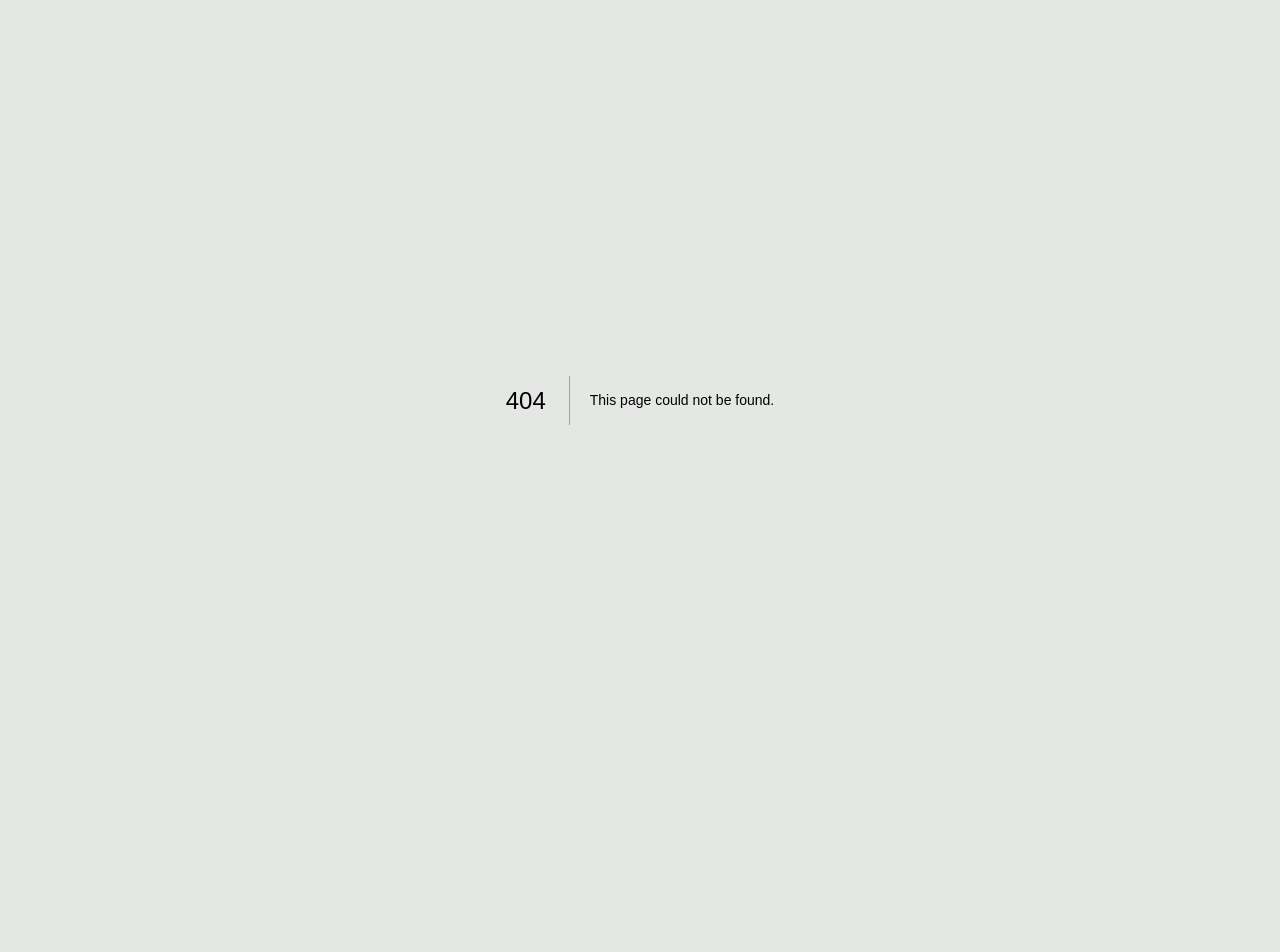
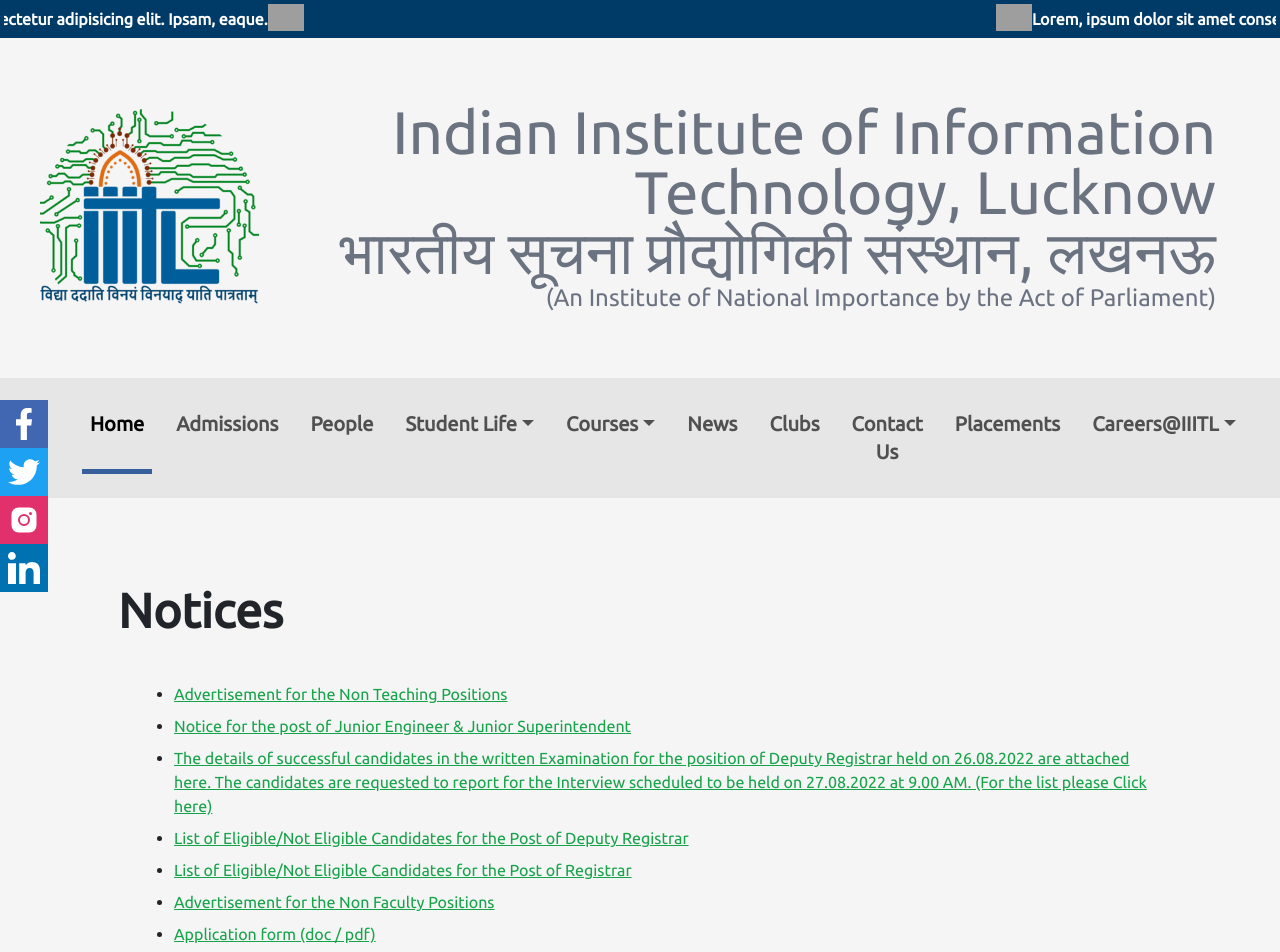
Before and after one commit to web-iiitl/IIITL-site, a Next.js app: page /careers/Nonteach_pos in a window 1280 px wide. Before the commit this address had no page. Shown: the top 952 px of the page. Before the commit the page ends 800 px from the top, so only its background shows below. Built offline with nearby package versions, Linux system fonts and the light colour scheme; grey boxes are pictures that could not be loaded.

Commit message:
careers done

```diff
--- a/components/Navbar.tsx
+++ b/components/Navbar.tsx
@@ -151,7 +151,7 @@
               <NavDropdown title="Careers@IIITL" id="navbarScrollingDropdown"  onMouseEnter={() => handleTabHover("careers@iiitl")}
                 onMouseLeave={handleTabLeave}
                 className={activeTab === "careers@iiitl" ? styles.active : ""}>
-                <NavDropdown.Item href="/careers/Nonteachingpos">Non Teaching Positions</NavDropdown.Item>
+                <NavDropdown.Item href="/careers/Nonteach_pos">Non Teaching Positions</NavDropdown.Item>
                 <NavDropdown.Item href="/careers/Faculty_pos">
                   Faculty Positions
                 </NavDropdown.Item>
--- a/pages/careers/Faculty_pos.tsx
+++ b/pages/careers/Faculty_pos.tsx
@@ -5,78 +5,88 @@
   return (
     <>
       <Layout>
-
         <div className="container mx-auto mt-10 p-5">
-      <h2 className="text-2xl font-semibold mb-5">Faculty Positions</h2>
+          <h2 className="text-5xl font-extrabold  mb-5">Faculty Positions</h2>
           <ul className="list-disc ml-6 space-y-2">
             <li>
-
+              <Link legacyBehavior href="/">
                 <a className="text-green-600 hover:text-green-700">
-             <p>Advertisement for Walk-In-Interview for the Adhoc Faculty CS/IT</p>
+                  Advertisement for Walk-In-Interview for the Adhoc Faculty CS/IT
                 </a>
-
+              </Link>
             </li>
             <li>
-
+              <Link legacyBehavior href="/">
                 <a className="text-green-600 hover:text-green-700">
-             <p>Notice Interview dates for CS&IT on August 2-3, 2023.</p>
-            </a ></li>
-       <li>
-
-           <a className="text-green-600 hover:text-green-700">
-            <p></p>  Details of Interview schedule
-            </a> </li>
-       <li>
-
-            <a className="text-green-600 hover:text-green-700">
-             <p></p> Details of Redressal Grievance
+                  Notice Interview dates for CS&IT on August 2-3, 2023.
                 </a>
-
+              </Link>
             </li>
             <li>
-
+              <Link legacyBehavior href="/">
                 <a className="text-green-600 hover:text-green-700">
-             <p></p> Details of Shortlisting of Applications for the Faculty positions (Mathematics – Interview Date- 18.07.2023, Management & Humanities- Interview Date- 21.07.2023 & CS/IT Deptt- Interview Date(s)- 22.07.2023 & 23.07.2023)
+                  Details of Interview schedule
                 </a>
-
+              </Link>
             </li>
             <li>
-
+              <Link legacyBehavior href="/">
                 <a className="text-green-600 hover:text-green-700">
-             <p></p> Walk In Interview for Temporary Faculty in Department of Mathematics
+                  Details of Redressal Grievance
                 </a>
-
+              </Link>
             </li>
             <li>
-
+              <Link legacyBehavior href="/">
                 <a className="text-green-600 hover:text-green-700">
-             <p></p> Closure of Rolling Advertisement No. IIITL/Recruitment/2021/RA-02 dt. 24.11.2021 with effect from 11.59 pm of 10.01.2023.
+                  Details of Shortlisting of Applications for the Faculty positions (Mathematics – Interview Date- 18.07.2023, Management & Humanities- Interview Date- 21.07.2023 & CS/IT Deptt- Interview Date(s)- 22.07.2023 & 23.07.2023)
                 </a>
-
+              </Link>
             </li>
             <li>
-
+              <Link legacyBehavior href="/">
                 <a className="text-green-600 hover:text-green-700">
-            <p>List of Shortlisted & Not Shortlisted candidates for Faculty Positions in CS/IT Department</p>
-            </a> </li>
+                  Walk In Interview for Temporary Faculty in Department of Mathematics
+                </a>
+              </Link>
+            </li>
             <li>
-
+              <Link legacyBehavior href="/">
                 <a className="text-green-600 hover:text-green-700">
-             <p>List of Shortlisted Candidates for Teaching Positions in Department of Mathematics</p>
-            </a> </li>
+                  Closure of Rolling Advertisement No. IIITL/Recruitment/2021/RA-02 dt. 24.11.2021 with effect from 11.59 pm of 10.01.2023.
+                </a>
+              </Link>
+            </li>
             <li>
-
+              <Link legacyBehavior href="/">
                 <a className="text-green-600 hover:text-green-700">
-             <p>Notice Advertisement for the Faculty</p>
-            </a> </li>
+                  List of Shortlisted & Not Shortlisted candidates for Faculty Positions in CS/IT Department
+                </a>
+              </Link>
+            </li>
             <li>
-
+              <Link legacyBehavior href="/">
                 <a className="text-green-600 hover:text-green-700">
-             <p>Apply Now</p>
-            </a> </li>
+                  List of Shortlisted Candidates for Teaching Positions in Department of Mathematics
+                </a>
+              </Link>
+            </li>
+            <li>
+              <Link legacyBehavior href="/">
+                <a className="text-green-600 hover:text-green-700">
+                  Notice Advertisement for the Faculty
+                </a>
+              </Link>
+            </li>
+            <li>
+              <Link legacyBehavior href="/">
+                <a className="text-green-600 hover:text-green-700">
+                  Apply Now
+                </a>
+              </Link>
+            </li>
           </ul>
         </div>
-
       </Layout>
     </>
   );
--- /dev/null
+++ b/pages/careers/Nonteach_pos.tsx
@@ -0,0 +1,65 @@
+import Layout from "../../components/Layout/index";
+import Link from "next/link";
+
+const Nonteach_pos = () => {
+  return (
+    <Layout>
+      <div className="container mx-auto mt-10 p-5">
+        <h2 className="text-5xl font-extrabold mb-5">Notices</h2>
+        <ul className="list-disc ml-6 space-y-2">
+          <li>
+            <Link legacyBehavior href="https:/a/iiitl.ac.in/wp-content/uploads/2023/10/Non-Teaching-Advt-06.10.2023.pdf">
+              <a className="text-green-600 hover:text-green-700" target="_blank" rel="noopener noreferrer">
+                Advertisement for the Non Teaching Positions
+              </a>
+            </Link>
+          </li>
+          <li>
+            <Link legacyBehavior href="https://iiitl.ac.in/wp-content/uploads/2023/06/Notice-JE-JS.pdf">
+              <a className="text-green-600 hover:text-green-700" target="_blank" rel="noopener noreferrer">
+                Notice for the post of Junior Engineer & Junior Superintendent
+              </a>
+            </Link>
+          </li>
+          <li>
+            <Link legacyBehavior href="https://iiitl.ac.in/wp-content/uploads/2022/08/Shortlisted-Candidate-DR.pdf">
+              <a className="text-green-600 hover:text-green-700" target="_blank" rel="noopener noreferrer">
+                The details of successful candidates in the written Examination for the position of Deputy Registrar held on 26.08.2022 are attached here. The candidates are requested to report for the Interview scheduled to be held on 27.08.2022 at 9.00 AM. (For the list please Click here)
+              </a>
+            </Link>
+          </li>
+          <li>
+            <Link legacyBehavior href="https://iiitl.ac.in/wp-content/uploads/2022/06/Notice-for-DR-candidates.pdf">
+              <a className="text-green-600 hover:text-green-700" target="_blank" rel="noopener noreferrer">
+                List of Eligible/Not Eligible Candidates for the Post of Deputy Registrar
+              </a>
+            </Link>
+          </li>
+          <li>
+            <Link legacyBehavior href="https://iiitl.ac.in/wp-content/uploads/2022/06/Notice-for-applicants-Registrar.pdf">
+              <a className="text-green-600 hover:text-green-700" target="_blank" rel="noopener noreferrer">
+                List of Eligible/Not Eligible Candidates for the Post of Registrar
+              </a>
+            </Link>
+          </li>
+          <li>
+            <Link legacyBehavior href="https://iiitl.ac.in/wp-content/uploads/2021/11/Non-Teaching-Advt..pdf">
+              <a className="text-green-600 hover:text-green-700" target="_blank" rel="noopener noreferrer">
+                Advertisement for the Non Faculty Positions
+              </a>
+            </Link>
+          </li>
+          <li>
+            <Link legacyBehavior href="https://iiitl.ac.in/wp-content/uploads/2021/11/Application-form-for-the-post-of-Registrar-Deputy-Registrar.pdf">
+              <a className="text-green-600 hover:text-green-700" target="_blank" rel="noopener noreferrer">
+                Application form (doc / pdf)
+              </a>
+            </Link>
+          </li>
+        </ul>
+      </div>
+    </Layout>
+  )
+}
+
+export default Nonteach_pos;
```
Lines whose indentation alone changed are shown as unchanged.
